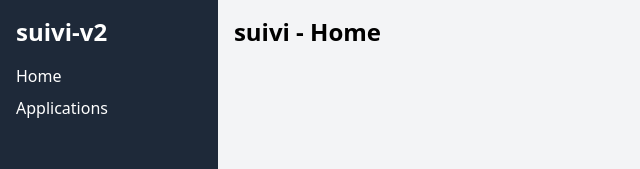
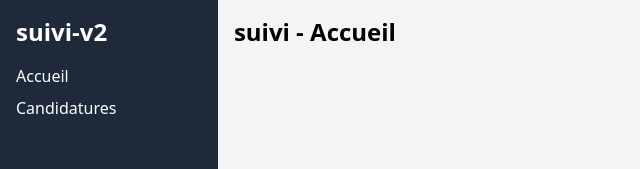
Before and after one commit to GDami/suivi-fastapi, a React (Vite) app in the folder front/: page /home in a window 1280 px wide. Shown: the top 169 px of the page, without its empty margins (0-640 px from the left). Built offline with nearby package versions, Linux system fonts and the light colour scheme.

Commit message:
added a link to the offer, fr locale

```diff
--- a/front/src/Applications.tsx
+++ b/front/src/Applications.tsx
@@ -10,7 +10,7 @@ function Applications() {
         <Sidebar />
         <Page>
           <PageTitle>
-              suivi - Applications
+              suivi - Candidatures
           </PageTitle>
           <ApplicationList />
         </Page>
--- a/front/src/Home.tsx
+++ b/front/src/Home.tsx
@@ -9,7 +9,7 @@ function Home() {
         <Sidebar />
         <Page>
           <PageTitle>
-              suivi - Home
+              suivi - Accueil
           </PageTitle>
         </Page>
     </div>
--- a/front/src/components/ApplicationList.tsx
+++ b/front/src/components/ApplicationList.tsx
@@ -1,4 +1,5 @@
 import { useQuery } from "@tanstack/react-query";
+import ApplicationRow from "./ApplicationRow";
 
 const ApplicationStatus = {
     APPLIED: 1,
@@ -7,7 +8,7 @@ const ApplicationStatus = {
     ACCEPTED: 4
 }
 
-type ApplicationResponseModel = {
+export type ApplicationResponseModel = {
     id: number
     cv_id: number | null
     offer_id: number
@@ -15,6 +16,7 @@ type ApplicationResponseModel = {
     status: keyof typeof ApplicationStatus
     notes: string | null
     offer_title: string | null
+    offer_link: string | null
     company_name: string | null
 }
 
@@ -26,34 +28,26 @@ const fetchApplications = async() => {
 }
 
 export default function ApplicationList() {
-    const { data, isLoading } = useQuery({
+    const { data, isLoading, isError } = useQuery<ApplicationListResponse>({
         queryKey: ["applications"],
         queryFn: fetchApplications,
+        initialData: [],
     });
-
-    console.log(data)
 
     if (isLoading) {
         return <div className="p-4">Loading applications...</div>;
     }
 
+    if (isError) {
+        return <div className="p-4 text-red-500">Error fetching applications.</div>;
+    }
+
     return (
         <div className="p-4">
-            <h2 className="text-xl font-semibold mb-4">Applications</h2>
+            <h2 className="text-xl font-semibold mb-4">Candidatures</h2>
             <ul className="space-y-4">
-                {data.map((app: ApplicationResponseModel) => (
-                    <li key={app.id} className="border p-4 rounded shadow">
-                        <div className="flex justify-between items-center">
-                            <div>
-                                <h3 className="font-bold">{app.offer_title}</h3>
-                                <p className="text-sm text-gray-600">{app.company_name}</p>
-                            </div>
-                            <span className="text-sm text-gray-500">{app.date_applied}</span>
-                        </div>
-                        {app.notes && (
-                            <p className="mt-2 text-sm text-gray-700">{app.notes}</p>
-                        )}
-                    </li>
+                {data.map((app) => (
+                    <ApplicationRow key={app.id} {...app} />
                 ))}
             </ul>
         </div>
--- /dev/null
+++ b/front/src/components/ApplicationRow.tsx
@@ -0,0 +1,25 @@
+import type { ApplicationResponseModel } from "./ApplicationList";
+
+export default function ApplicationRow(data: ApplicationResponseModel) {
+
+    console.log(data)
+    return (
+        <li key={data.id} className="border p-4 rounded shadow">
+            <div className="flex justify-between items-center">
+                <div>
+                    <h3 className="font-bold">{data.offer_title}</h3>
+                    <p className="text-sm text-gray-600">{data.company_name}</p>
+                </div>
+                <span className="text-sm text-gray-500">{data.date_applied}</span>
+            </div>
+            {data.offer_link && (
+                <a href={data.offer_link} target="_blank" rel="noopener noreferrer" className="text-sm text-blue-500 hover:underline">
+                    Voir
+                </a>
+            )}
+            {data.notes && (
+                <p className="mt-2 text-sm text-gray-700">{data.notes}</p>
+            )}
+        </li>
+    )
+}
--- a/front/src/components/Sidebar.tsx
+++ b/front/src/components/Sidebar.tsx
@@ -10,8 +10,8 @@ export default function Sidebar() {
         <aside className="w-64 h-screen bg-gray-800 text-white p-4">
             <h2 className={styles.h2}>suivi-v2</h2>
             <ul>
-                <li className={styles.li}><Link to="/home" className="hover:text-gray-400">Home</Link></li>
-                <li className={styles.li}><Link to="/applications" className="hover:text-gray-400">Applications</Link></li>
+                <li className={styles.li}><Link to="/home" className="hover:text-gray-400">Accueil</Link></li>
+                <li className={styles.li}><Link to="/applications" className="hover:text-gray-400">Candidatures</Link></li>
                 {/* <li className={styles.li}><Link to="/companies" className="hover:text-gray-400">Companies</Link></li>
                 <li className={styles.li}><Link to="/actions" className="hover:text-gray-400">Actions</Link></li> */}
             </ul>
```
Also changed, not shown: 1 other file (tests, documents, lock files or other folders).
